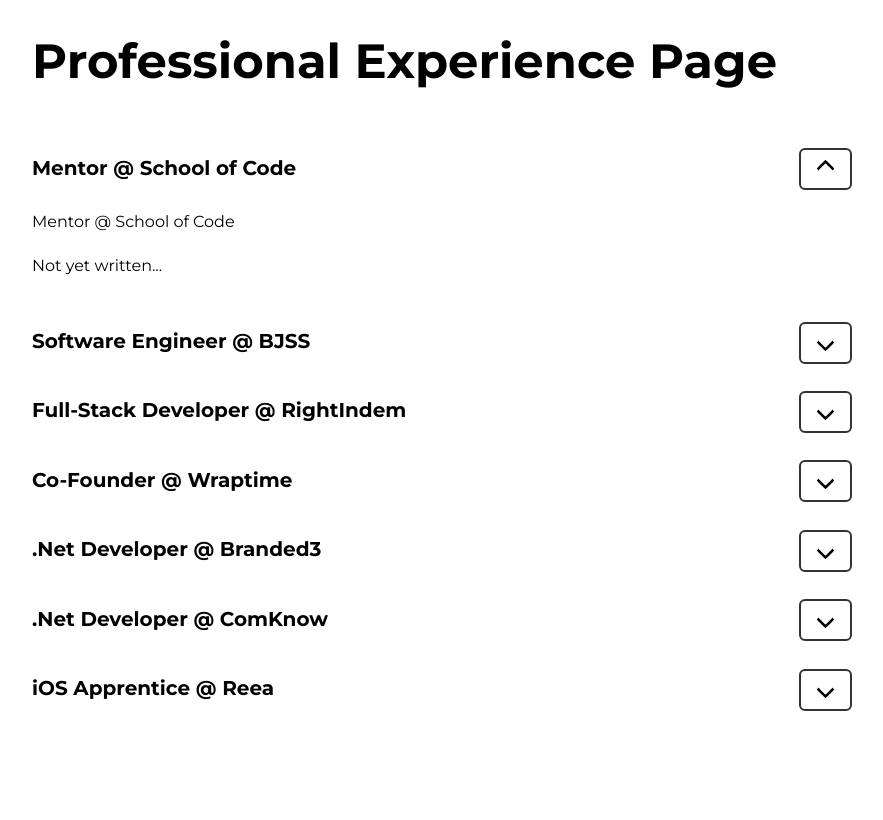
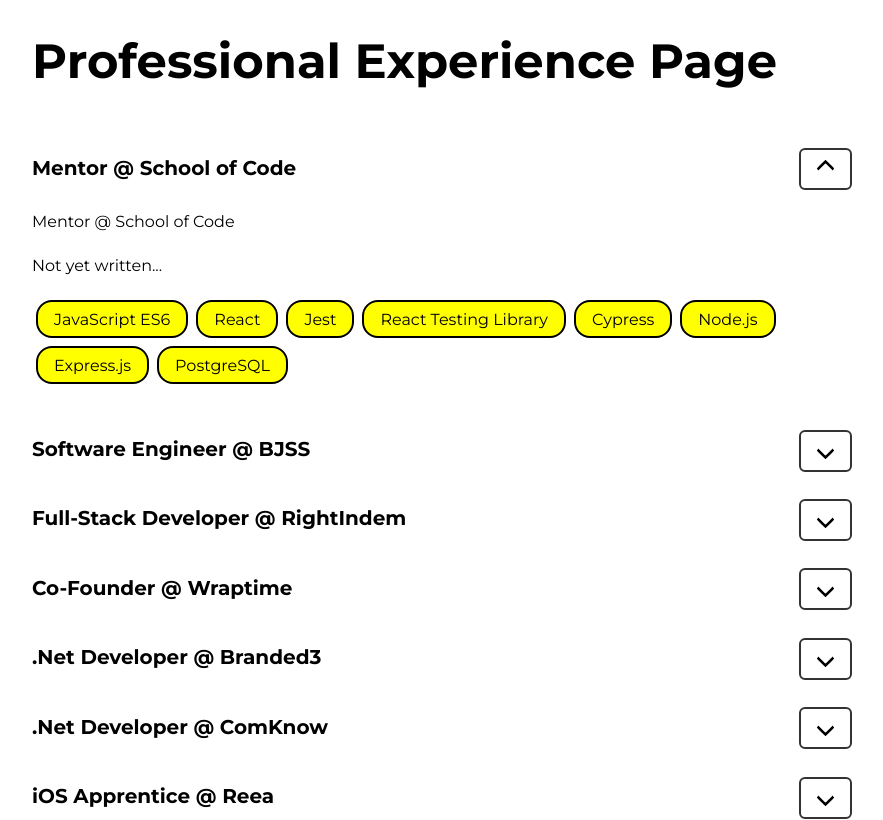
Before and after one commit to szabikr/szabi-space, a Next.js app: page /professional-experience in a window 1280 px wide. Both pictures are taken after a click on the button 1023 px from the left and 169 px from the top of the page. Shown: the whole page, without its empty margins (198-1081 px from the left). Built offline with nearby package versions, Linux system fonts and the light colour scheme.

Commit message:
Implements tech-tags component and uses it in Professional Experience

```diff
--- a/src/components/professional-experience.jsx
+++ b/src/components/professional-experience.jsx
@@ -1,5 +1,6 @@
 import Accordion from './accordion'
 import ExperienceComponentFactory from './experience/factory'
+import TechTags from './tech-tags'
 
 export default function ProfessionalExperience({ experience }) {
   const items = experience.map((exp) => ({
@@ -9,7 +10,12 @@
         {exp.jobTitle} @ {exp.organization}
       </h5>
     ),
-    body: ExperienceComponentFactory(exp.description),
+    body: () => (
+      <>
+        {ExperienceComponentFactory(exp.description)()}
+        <TechTags technologies={exp.techTags} />
+      </>
+    ),
   }))
 
   return (
--- /dev/null
+++ b/src/components/tech-tags.jsx
@@ -0,0 +1,9 @@
+export default function TechTags({ technologies }) {
+  return (
+    <p>
+      {technologies.map((technology) => (
+        <span className="tech-tag">{technology}</span>
+      ))}
+    </p>
+  )
+}
--- a/src/pages/_app.js
+++ b/src/pages/_app.js
@@ -5,6 +5,7 @@
 import '../styles/accordion.css'
 import '../styles/main.css'
 import '../styles/projects.css'
+import '../styles/tech-tag.css'
 import '../styles/inline-code.css'
 
 export default function App({ Component, pageProps }) {
--- /dev/null
+++ b/src/styles/tech-tag.css
@@ -0,0 +1,8 @@
+span.tech-tag {
+  display: inline-block;
+  margin: 4px 4px;
+  padding: 4px 16px 2px;
+  background-color: yellow;
+  border-radius: 16px;
+  border: 2px solid;
+}
```
